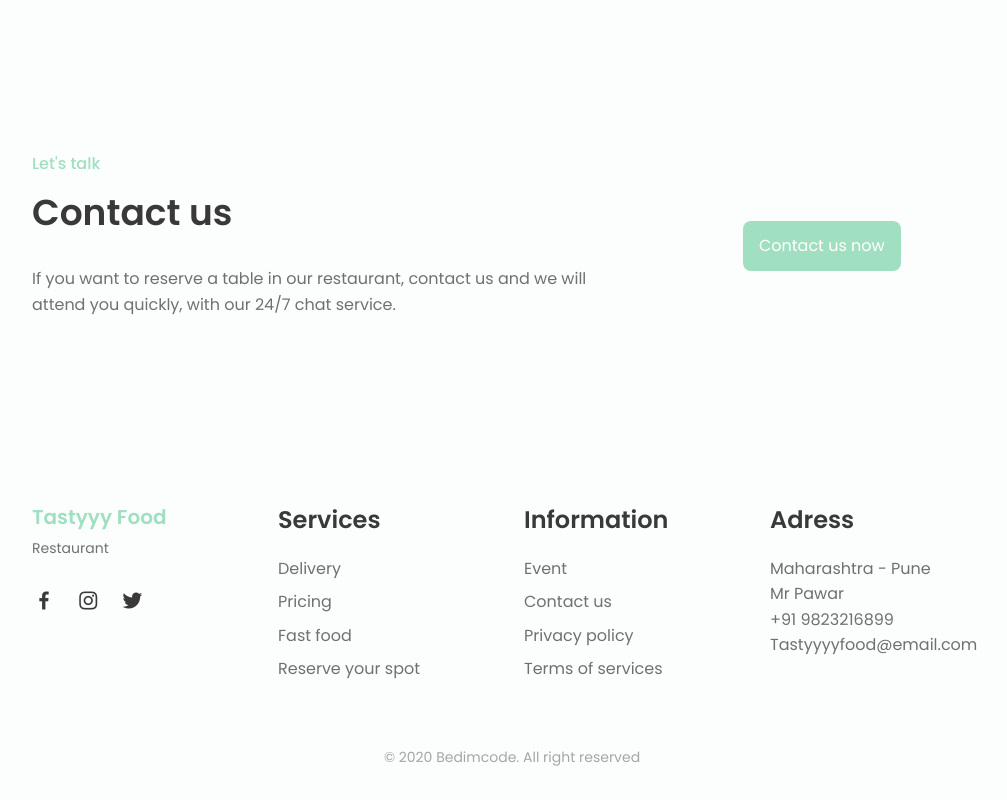
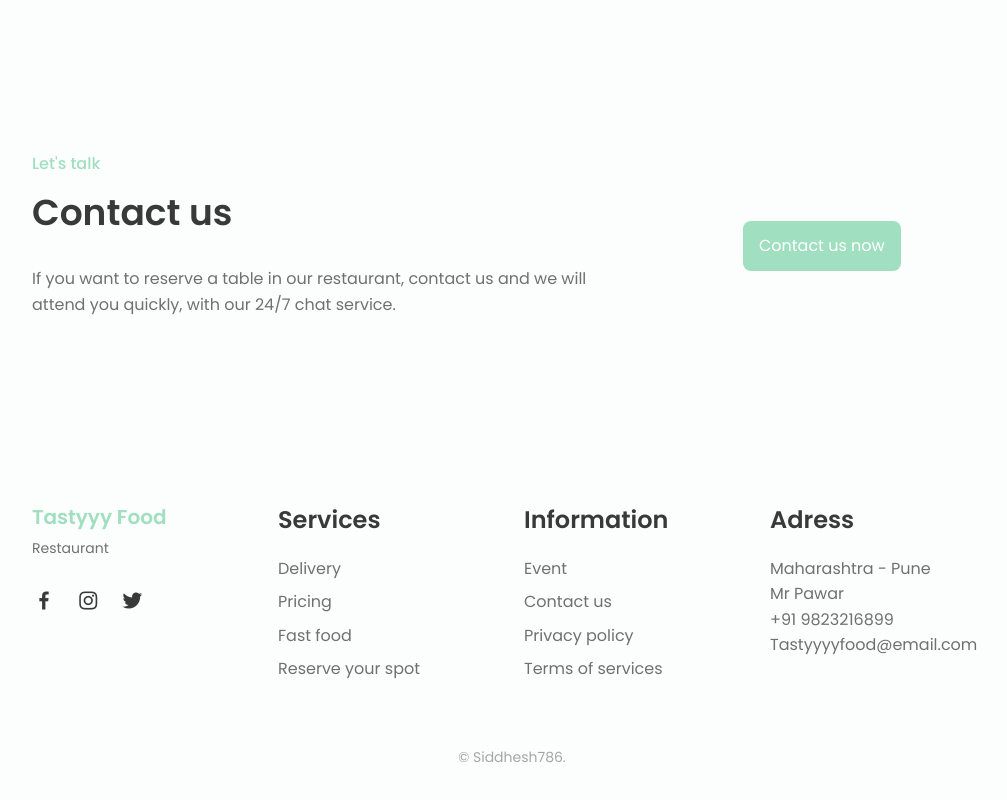
Before and after one commit to Siddhesh786/heysweetie, a plain HTML site: page index.html in a window 1280 px wide. Shown: the part 2964-3764 px from the top of the page, without its empty margins (128-1135 px from the left). Drawn offline with nearby package versions, Linux system fonts and the light colour scheme.

Commit message:
Update index.html

```diff
--- a/index.html
+++ b/index.html
@@ -466,7 +466,7 @@
                 </div>
             </div>
 
-            <p class="footer__copy">&#169; 2020 Bedimcode. All right reserved</p>
+            <p class="footer__copy">&#169; Siddhesh786. </p>
         </footer>
 
         <!--========== SCROLL REVEAL ==========-->
```
